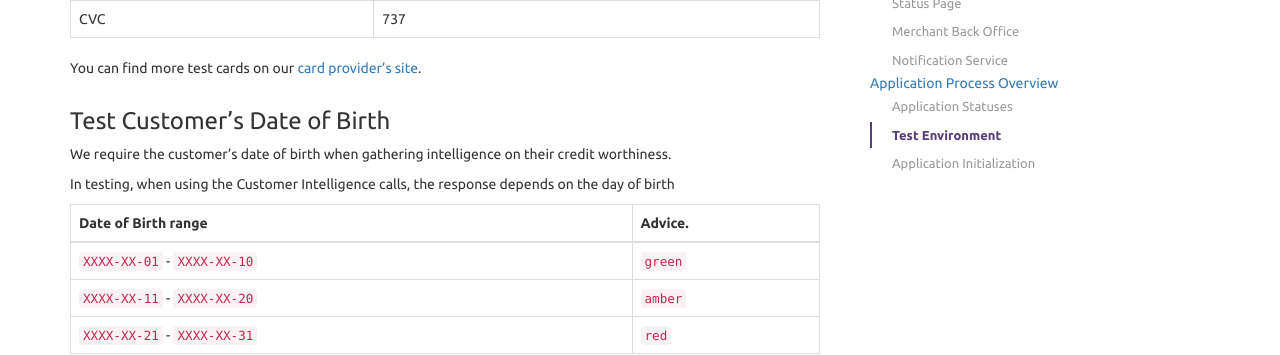
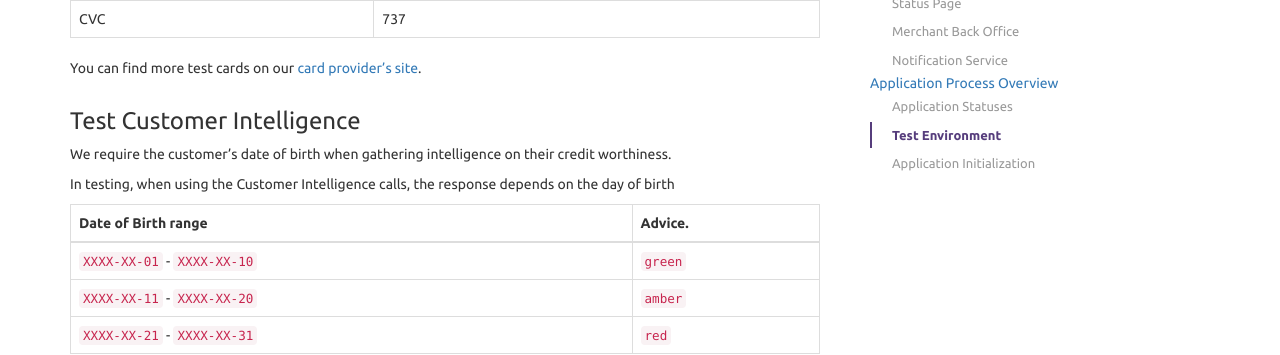
Before and after one commit to PayBreak/retailer-integration-guide, a Jekyll site: the page built from index.md, in a window 1280 px wide and 900 px high, scrolled down 5853 px. Shown: the part 153-508 px from the top of the window. Built offline with Jekyll 4.4.1, drawn with Linux system fonts in a browser that asks for light colours; nearby versions of some CDN libraries; Markdown is read by kramdown in place of the engine named in the settings; our own code applies the rules of GitHub Pages for plain Markdown files.

Commit message:
Minor changes

```diff
--- a/index.md
+++ b/index.md
@@ -235,11 +235,11 @@ debt are identical no decision will be made and the order will be left to expire
 
 Net Monthly Income | Monthly-Debt Repayments | Decision
 --- | --- | ---
-> £1,000 | N/A |Accepted
-< £1,000 | N/A | Declined
-= £1,000 | < £1,000 | Referred and then Accepted
-= £1,000 | > £1,000 | Referred and then Declined
-= £1,000 | = £1,000 | Referred with no automatic underwriting
+ > £1,000 | N/A |Accepted
+ < £1,000 | N/A | Declined
+ = £1,000 | < £1,000 | Referred and then Accepted
+ = £1,000 | > £1,000 | Referred and then Declined
+ = £1,000 | = £1,000 | Referred with no automatic underwriting
 
 ### Test Card Numbers
 
@@ -256,7 +256,7 @@ CVC | 737
 
 You can find more test cards on our [card provider's site](https://docs.adyen.com/support/integration#testcardnumbers).
 
-### Test Customer's Date of Birth
+### Test Customer Intelligence
 
 We require the customer's date of birth when gathering intelligence on their credit worthiness.
 
```
